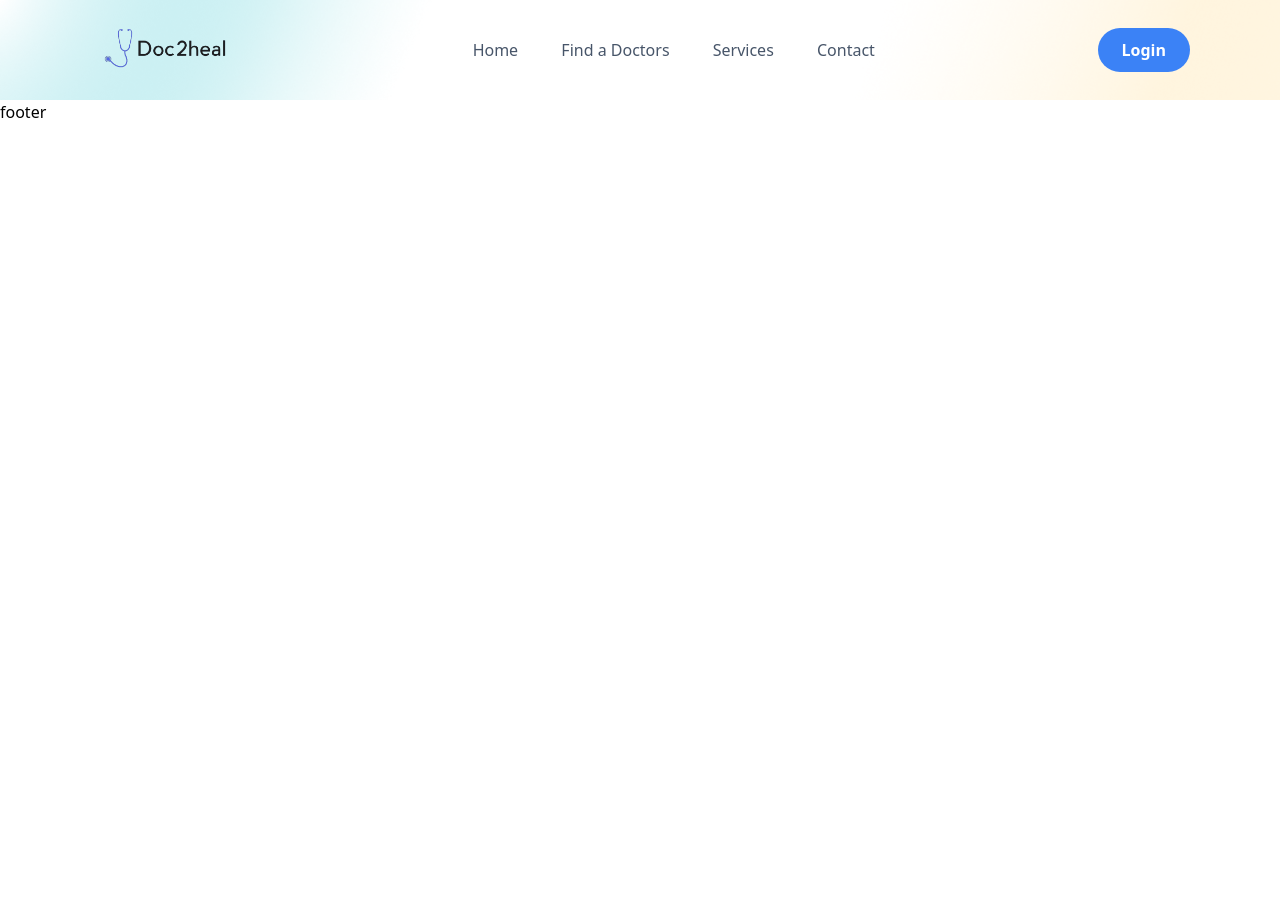
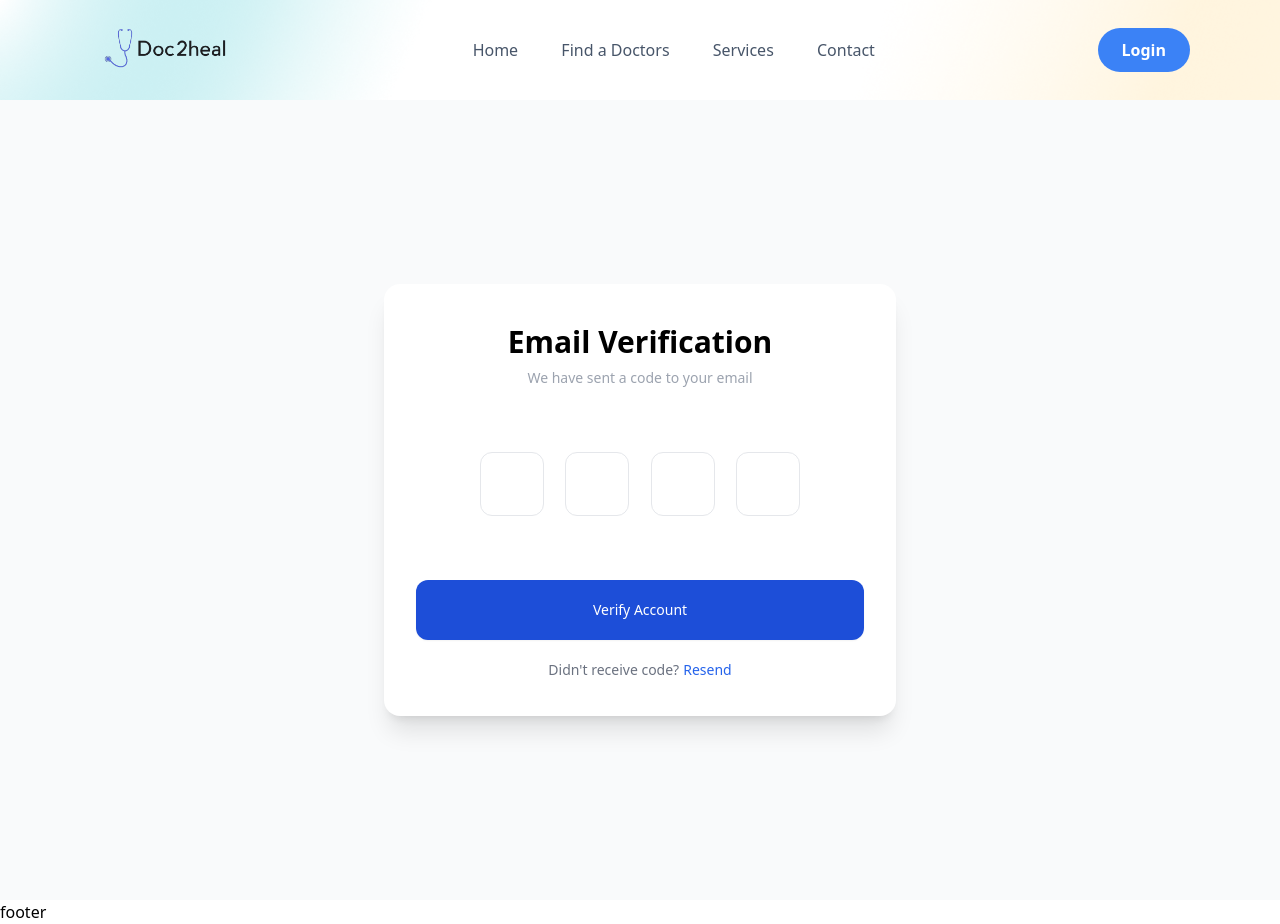
Before and after one commit to Fulail-kt/Doc2heal-frontend, a React (Vite) app: page /otp in a window 1280 px wide. Before the commit the page ends 800 px from the top, so only its background shows below. Built offline with nearby package versions, Linux system fonts and the light colour scheme.

Commit message:
otp verification

```diff
--- a/package.json
+++ b/package.json
@@ -10,6 +10,7 @@
     "preview": "vite preview"
   },
   "dependencies": {
+    "@headlessui/react": "^1.7.17",
     "axios": "^1.6.2",
     "react": "^18.2.0",
     "react-dom": "^18.2.0",
@@ -17,6 +18,7 @@
     "react-icons": "^4.12.0",
     "react-router-dom": "^6.19.0",
     "react-slick": "^0.29.0",
+    "react-toastify": "^9.1.3",
     "slick-carousel": "^1.8.1"
   },
   "devDependencies": {
--- /dev/null
+++ b/src/Pages/otp.tsx
@@ -0,0 +1,89 @@
+// EmailVerification.tsx
+import React, { useState } from 'react';
+import { HiOutlineMail } from 'react-icons/hi';
+import api from '../services/api';
+import { useLocation } from 'react-router-dom';
+
+const Otp: React.FC = () => {
+  const [verificationCode, setVerificationCode] = useState(['', '', '', '']); // State to store verification code
+
+
+  const location = useLocation();
+  const { otp ,email,id} = location.state || {};
+
+
+
+  const handleChange = (index: number, value: string) => {
+    const newCode = [...verificationCode];
+    newCode[index] = value;
+    setVerificationCode(newCode);
+  };
+
+  const handleSubmit = async(e: React.FormEvent) => {
+    e.preventDefault();
+    const code = verificationCode.join('');
+    // Add logic to handle the verification code
+    console.log(email,id,"======================");
+
+    console.log('Verification Code:',code);
+   let response = await api.post('/verify-otp',{code,email})
+     console.log(response.data);
+  };
+
+  return (
+    <div className="relative flex min-h-screen flex-col justify-center overflow-hidden bg-gray-50 py-12">
+      <div className="relative bg-white px-6 pt-10 pb-9 shadow-xl mx-auto w-full max-w-lg rounded-2xl">
+        <div className="mx-auto flex w-full max-w-md flex-col space-y-16">
+          <div className="flex flex-col items-center justify-center text-center space-y-2">
+            <div className="font-semibold text-3xl">
+              <p>Email Verification</p>
+            </div>
+            <div className="flex flex-row text-sm font-medium text-gray-400">
+              <p>We have sent a code to your email {email}</p>
+            </div>
+          </div>
+
+          <div>
+            <form onSubmit={handleSubmit}>
+              <div className="flex flex-col space-y-16">
+                <div className="flex flex-row items-center justify-between mx-auto w-full max-w-xs">
+                  {verificationCode.map((digit, index) => (
+                    <div key={index} className="w-16 h-16 ">
+
+                      <input
+                        className="w-full h-full flex flex-col items-center justify-center text-center px-5 outline-none rounded-xl border border-gray-200 text-lg bg-white focus:bg-gray-50 focus:ring-1 ring-blue-700"
+                        type="text"
+                        value={digit}
+                        onChange={(e) => handleChange(index, e.target.value)}
+                        maxLength={1}
+                      />
+                    </div>
+                  ))}
+                </div>
+
+                <div className="flex flex-col space-y-5">
+                  <div>
+                    <button
+                      className="flex flex-row items-center justify-center text-center w-full border rounded-xl outline-none py-5 bg-blue-700 border-none text-white text-sm shadow-sm"
+                      type="submit"
+                    >
+                      Verify Account
+                    </button>
+                  </div>
+
+                  <div className="flex flex-row items-center justify-center text-center text-sm font-medium space-x-1 text-gray-500">
+                    <p>Didn't receive code?</p> <a className="flex flex-row items-center text-blue-600" href="http://" target="_blank" rel="noopener noreferrer">
+                      Resend
+                    </a>
+                  </div>
+                </div>
+              </div>
+            </form>
+          </div>
+        </div>
+      </div>
+    </div>
+  );
+};
+
+export default Otp;
--- a/src/Routes/Routers.tsx
+++ b/src/Routes/Routers.tsx
@@ -7,6 +7,7 @@ import Login from '../Pages/Login'
 import Profile from '../Pages/Profile'
 import DoctorsDetails from '../Pages/DoctorsDetails'
 import Doctors from '../Pages/Doctors'
+import Otp from '../Pages/otp'
 
 // Doctor pages
 
@@ -19,6 +20,7 @@ const Routers:FC=()=> {
       <Route path='/doctors'element={<Doctors/>}/>
       <Route path='/doctors/:id' element={<DoctorsDetails/>}/>
       <Route path='/profile' element={<Profile/>}/>
+      <Route path='/otp' element={<Otp/>}/>
   </Routes>
   )
 }
--- a/src/components/Header/Header.tsx
+++ b/src/components/Header/Header.tsx
@@ -55,7 +55,7 @@ const Header:React.FC=()=> {
     return () => {
       window.removeEventListener('scroll', handlerStickyHeader);
     };
-  }, []);
+  },[]);
 
   const toggleMenu=()=>menuRef.current?.classList.toggle('show_menu')
 
--- a/src/components/Signup/Signup.tsx
+++ b/src/components/Signup/Signup.tsx
@@ -3,6 +3,8 @@ import React,{useState} from 'react';
 import { useForm, SubmitHandler, SubmitErrorHandler} from 'react-hook-form';
 import { DevTool } from '@hookform/devtools';
 import api from '../../services/api';
+import { useNavigate } from 'react-router-dom';
+import { toast } from "react-toastify"
 
 
 type FormData = {
@@ -19,21 +21,35 @@ const Signup: React.FC = () => {
   const { register, control, handleSubmit, formState } = form;
   const { errors } = formState;
 
+  const navigate=useNavigate()
+
   const onSubmit: SubmitHandler<FormData> = async (data:FormData) => {
     setLoading(true)
     try {
 
-      const res= await api.post(`/register`,{data})
-
-      console.log(res);
+      const { username, email, password, phone } = data;
 
 
-    } catch (error:any) {
-      console.log(error.message);
+     let response= await api.post(`/register`,{username,email,password,phone})
 
+        console.log(response.data,"this is forntedn");
+        if(response.data?.success){
+          navigate('/otp',{ state: { otp: true, email:response?.data?.email,id:response?.data?.id } })
+        }else{
+        console.log(response.data,"this is forntedn");
+          toast.error(response.data.message)
+        }
+
+
+
+
+    } catch (error: any) {
+      // Handle any other errors that might occur during the request
+      console.error('Error:', error.message);
+    } finally {
+      setLoading(false);
     }
   };
-
   const onError: SubmitErrorHandler<FormData> = (errors) => {
     console.error(errors);
   };
--- a/src/services/api.tsx
+++ b/src/services/api.tsx
@@ -4,5 +4,4 @@ const api=axios.create({
     baseURL:import.meta.env.VITE_BASEURL
 })
 
-
 export default api
```
Also changed, not shown: 2 other files (tests, documents, lock files or other folders).
